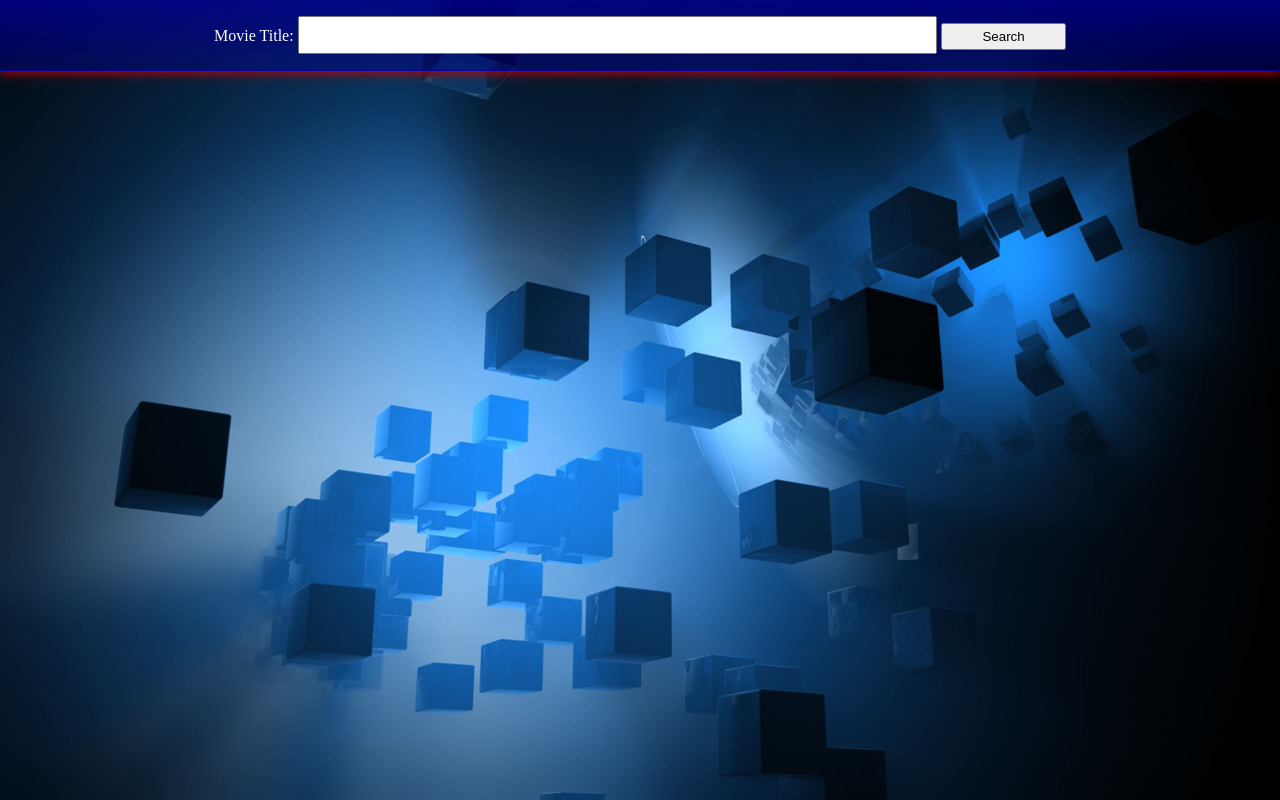
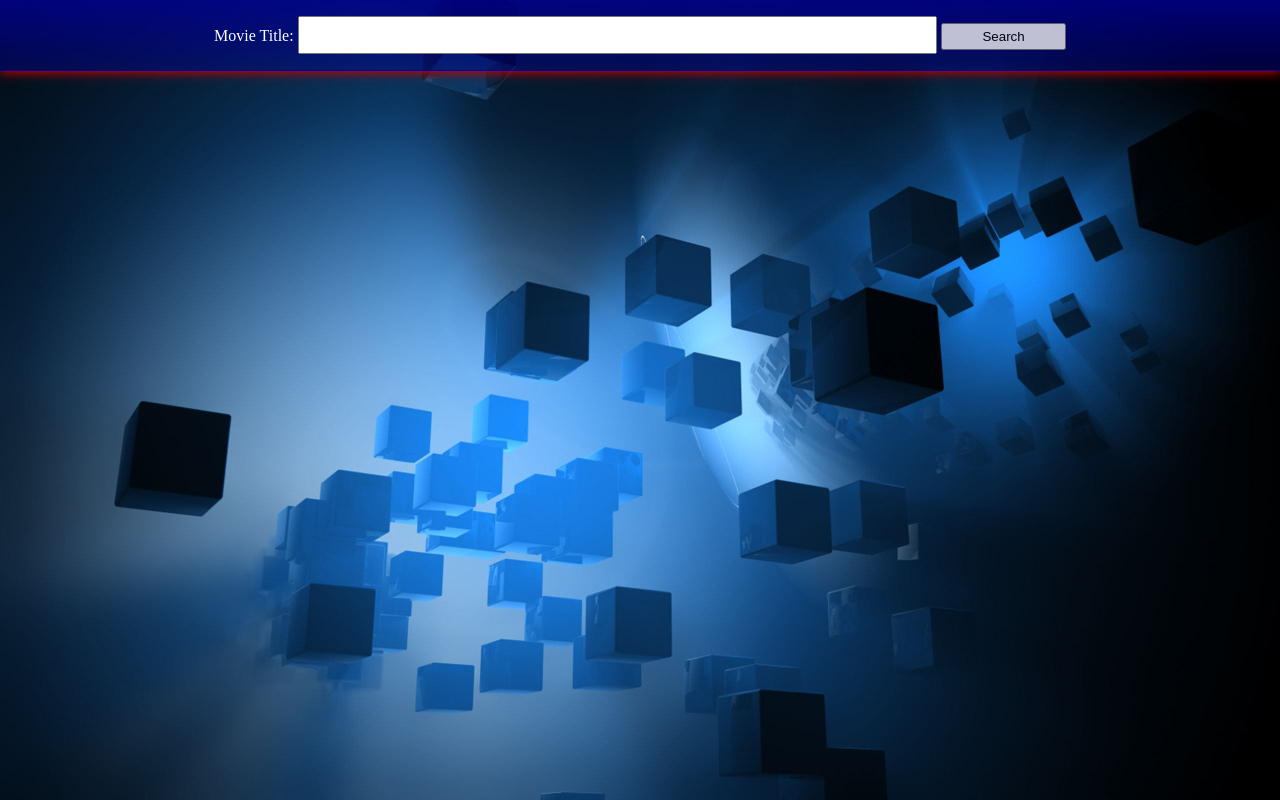
Before and after one commit to ade-adesokan/Movie-Haven, a plain HTML site: page index.html in a window 1280 px wide. Drawn offline with Linux system fonts and the light colour scheme.

Commit message:
Fifth commit

```diff
--- a/css/main.css
+++ b/css/main.css
@@ -79,6 +79,12 @@ header {
 #searchButton {
   width: 10%;
   height: 2em;
+  cursor: pointer;
+  opacity: 0.8;
+}
+
+#searchButton:hover {
+  opacity: 1;
 }
 
 #container {
```
